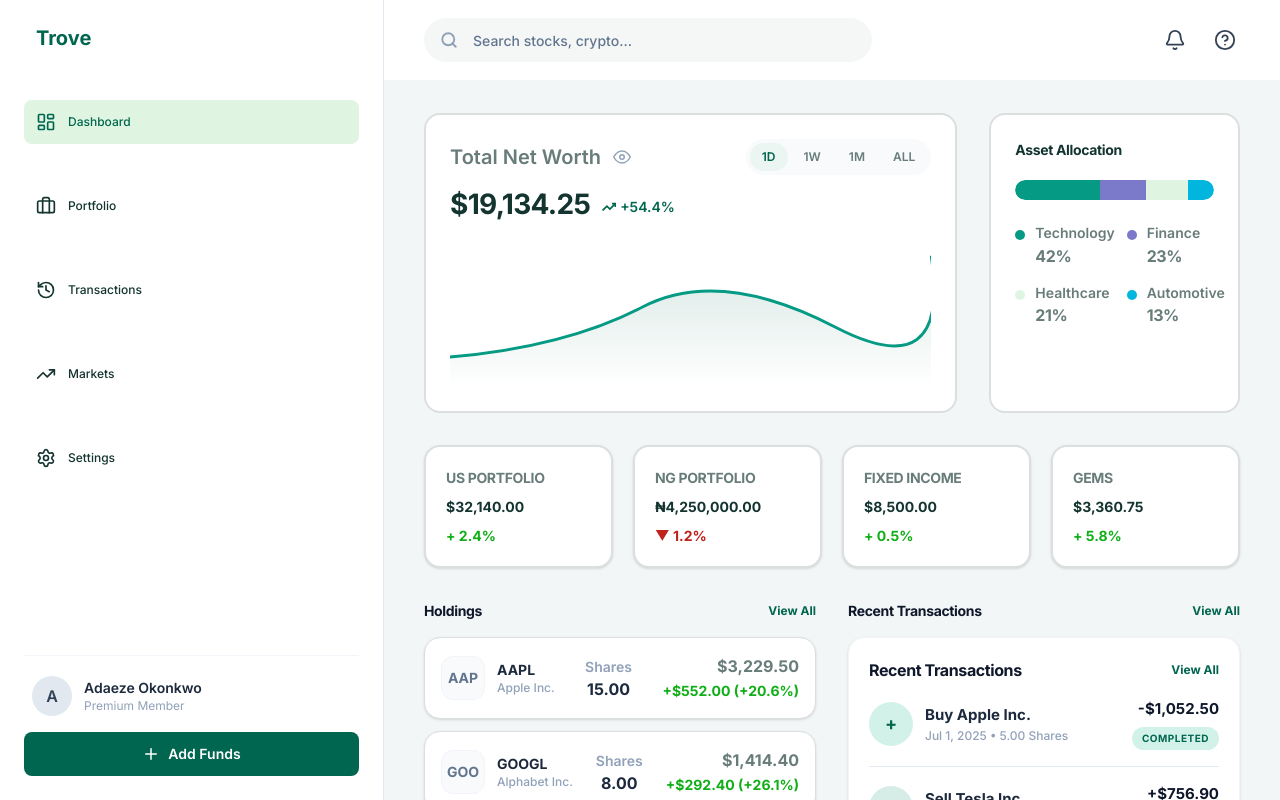
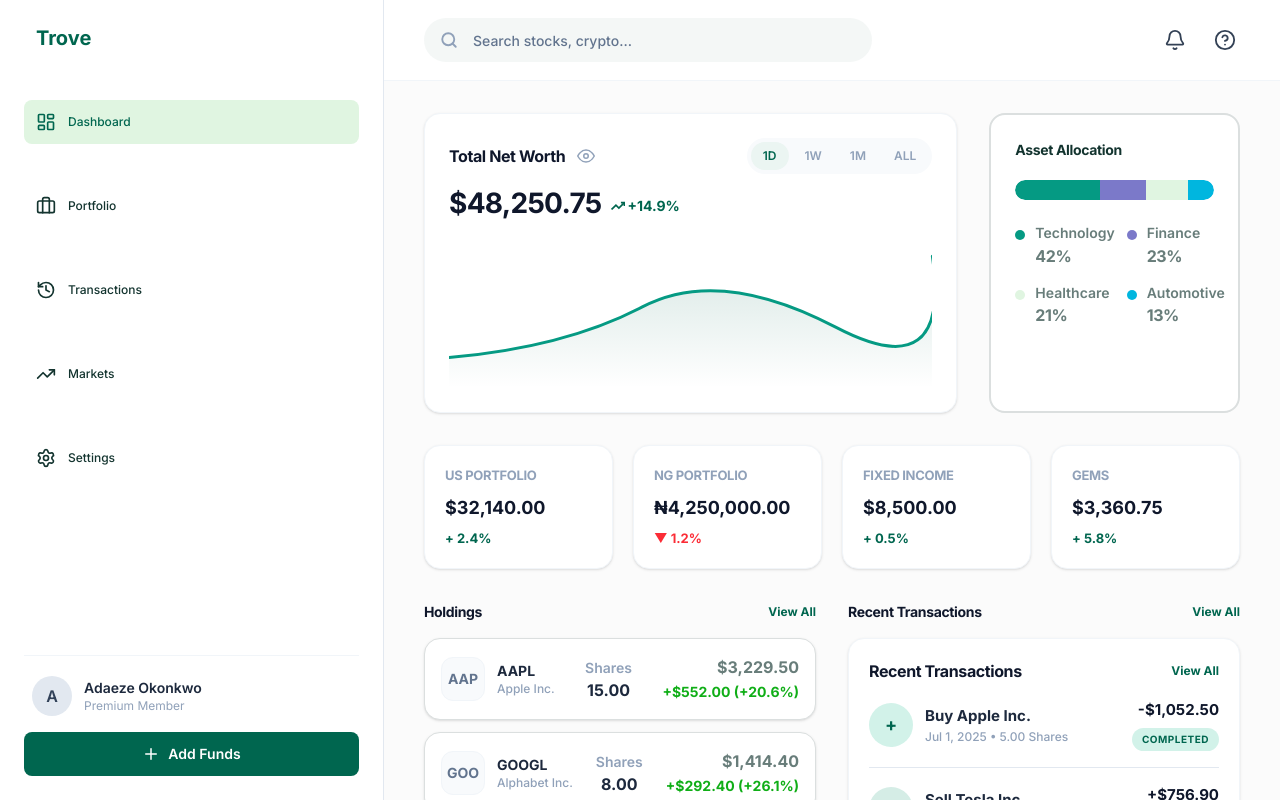
Before and after one commit to phartex/Trove-finance-Assessment, a Next.js app: page /dashboard in a window 1280 px wide. Built offline with nearby package versions, Linux system fonts and the light colour scheme.

Commit message:
restructure the login file to use tanstack query , toast notification and route to dashboard

```diff
--- a/app/components/NetWorthCard.tsx
+++ b/app/components/NetWorthCard.tsx
@@ -1,7 +1,9 @@
 'use client';
 
 import React, { useState } from 'react';
+// Highlight-start: Ensure it is a named import within curly braces
 import { PortfolioSummary, calculatePortfolioChange, formatCurrency } from '../services/portfolioService';
+// Highlight-end
 
 interface NetWorthCardProps {
   summary: PortfolioSummary;
@@ -12,19 +14,20 @@ export default function NetWorthCard({ summary }: NetWorthCardProps) {
   const [showBalance, setShowBalance] = useState(true);
   const [activeTimeframe, setActiveTimeframe] = useState('1D');
 
+  // Destructure the properties returned by your service function
   const { changePercent, isPositive } = calculatePortfolioChange(summary);
   const timeframes = ['1D', '1W', '1M', 'ALL'];
 
   return (
-    <div className="bg-white rounded-2xl border-2 border-border p-6 flex flex-col justify-between h-[300px]">
+    <div className="bg-white rounded-2xl border border-slate-100 p-6 flex flex-col justify-between h-[300px] shadow-sm">
 
-      {/* Top Meta Bar: Title on Left, Custom Tab Filter Switcher on Right */}
+      {/* Top Meta Bar */}
       <div className="flex items-center justify-between mb-2">
         <div className="flex items-center gap-2">
-          <span className="text-[20px] font-semibold text-text-neutral">Total Net Worth</span>
+          <span className="text-[16px] font-bold text-slate-900 tracking-tight">Total Net Worth</span>
           <button
             onClick={() => setShowBalance(!showBalance)}
-            className="p-1 text-slate-400 hover:text-text-neutral transition-colors"
+            className="p-1 text-slate-400 hover:text-slate-600 transition-colors cursor-pointer"
             title={showBalance ? 'Hide balance' : 'Show balance'}
           >
             {showBalance ? (
@@ -41,16 +44,16 @@ export default function NetWorthCard({ summary }: NetWorthCardProps) {
           </button>
         </div>
 
-        {/* Mock Timeframe Selector Deck */}
+        {/* Timeframe Selector */}
         <div className="flex items-center gap-1 bg-slate-50 p-1 rounded-full">
           {timeframes.map((tf) => (
             <button
               key={tf}
               onClick={() => setActiveTimeframe(tf)}
-              className={`text-xs font-semibold px-3 py-1.5 rounded-full transition-all ${
+              className={`text-xs font-semibold px-3 py-1.5 rounded-full transition-all cursor-pointer ${
                 activeTimeframe === tf
                   ? 'bg-[#EBF5F2] text-[#00664F]'
-                  : 'text-text-neutral hover:text-slate-600'
+                  : 'text-slate-400 hover:text-slate-600'
               }`}
             >
               {tf}
@@ -59,46 +62,50 @@ export default function NetWorthCard({ summary }: NetWorthCardProps) {
         </div>
       </div>
 
-      {/* Numerical Metrics: Balance and Trending Indicators */}
-      <div className="flex items-baseline gap-3 mb-1">
-        <h2 className="text-[28px] font-bold text-text-default tracking-tight">
+      {/* Numerical Metrics */}
+      <div className="flex items-baseline gap-2.5 mb-1">
+        <h2 className="text-[28px] font-bold text-slate-900 tracking-tight">
           {showBalance
             ? formatCurrency(summary.totalPortfolioValue, summary.currency)
             : '••••••'
           }
         </h2>
 
-        <div className="flex items-center gap-1 font-semibold text-sm text-[#00664F]">
-          <svg className="w-3.5 h-3.5" viewBox="0 0 24 24" fill="none" stroke="currentColor" strokeWidth="3">
-            <polyline points="23 6 13.5 15.5 8.5 10.5 1 18" />
-            <polyline points="17 6 23 6 23 12" />
-          </svg>
-          <span>+{changePercent.toFixed(1)}%</span>
+        <div className={`flex items-center gap-0.5 font-bold text-sm ${isPositive ? 'text-[#00664F]' : 'text-red-500'}`}>
+          {isPositive ? (
+            <svg className="w-3.5 h-3.5" viewBox="0 0 24 24" fill="none" stroke="currentColor" strokeWidth="3">
+              <polyline points="23 6 13.5 15.5 8.5 10.5 1 18" />
+              <polyline points="17 6 23 6 23 12" />
+            </svg>
+          ) : (
+            <svg className="w-3.5 h-3.5" viewBox="0 0 24 24" fill="none" stroke="currentColor" strokeWidth="3">
+              <polyline points="23 18 13.5 8.5 8.5 13.5 1 6" />
+              <polyline points="17 18 23 18 23 12" />
+            </svg>
+          )}
+          <span>{isPositive ? '+' : '-'}{changePercent.toFixed(1)}%</span>
         </div>
       </div>
 
-      {/* Dynamic Native SVG Interactive Performance Graph */}
+      {/* Interactive Trendline Graph */}
       <div className="w-full flex-1 relative mt-2 min-h-[120px]">
         <svg className="w-full h-full" viewBox="0 0 500 150" preserveAspectRatio="none">
           <defs>
-            {/* Soft Transparent Gradient Mesh Fill under the main trendline */}
             <linearGradient id="chartGradient" x1="0" y1="0" x2="0" y2="1">
-              <stop offset="0%" stopColor="#00664F" stopOpacity="0.15" />
-              <stop offset="100%" stopColor="#00664F" stopOpacity="0.0" />
+              <stop offset="0%" stopColor={isPositive ? '#00664F' : '#EF4444'} stopOpacity="0.15" />
+              <stop offset="100%" stopColor={isPositive ? '#00664F' : '#EF4444'} stopOpacity="0.0" />
             </linearGradient>
           </defs>
 
-          {/* Shaded Area Under Curve */}
           <path
             d="M 0 120 Q 120 110 200 70 T 400 90 T 500 20 L 500 150 L 0 150 Z"
             fill="url(#chartGradient)"
           />
 
-          {/* Primary Stroke Trendline */}
           <path
             d="M 0 120 Q 120 110 200 70 T 400 90 T 500 20"
             fill="none"
-            stroke="#059A83"
+            stroke={isPositive ? '#059A83' : '#EF4444'}
             strokeWidth="3"
             strokeLinecap="round"
           />
--- a/app/dashboard/page.tsx
+++ b/app/dashboard/page.tsx
@@ -1,12 +1,11 @@
 'use client';
 
-import React, { useState, useEffect } from 'react';
+import React from 'react';
+import { useQuery } from '@tanstack/react-query';
 import { useAuth } from '../context/AuthContext';
 import {
   fetchPortfolioData,
   calculateSectorAllocation,
-  getAccountSummaries,
-  PortfolioData,
   formatCurrency
 } from '../services/portfolioService';
 import NetWorthCard from '../components/NetWorthCard';
@@ -15,29 +14,22 @@ import Sidebar from '../components/Sidebar';
 import Header from '../components/Header';
 
 export default function DashboardPage() {
-  const { logout, user } = useAuth();
-  const [portfolioData, setPortfolioData] = useState<PortfolioData | null>(null);
-  const [loading, setLoading] = useState(true);
-  const [error, setError] = useState<string | null>(null);
+  const { logout } = useAuth();
 
-  useEffect(() => {
-    loadPortfolioData();
-  }, []);
+  // TanStack Query orchestration replaces useState + useEffect hooks entirely
+  const {
+    data: portfolioData,
+    isLoading,
+    isError,
+    refetch
+  } = useQuery({
+    queryKey: ['portfolioData'],
+    queryFn: fetchPortfolioData,
+    staleTime: 1000 * 60 * 5, // Keep cache fresh for 5 minutes
+  });
 
-  const loadPortfolioData = async () => {
-    try {
-      setLoading(true);
-      setError(null);
-      const data = await fetchPortfolioData();
-      setPortfolioData(data);
-    } catch (err) {
-      setError('Failed to load portfolio data. Please try again.');
-    } finally {
-      setLoading(false);
-    }
-  };
-
-  if (loading) {
+  // Loading view state matching layout
+  if (isLoading) {
     return (
       <div className="min-h-screen flex flex-col items-center justify-center bg-[#F2F6F6] gap-4">
         <div className="w-10 h-10 border-2 border-transparent border-t-[#00664F] rounded-full animate-spin" />
@@ -46,7 +38,8 @@ export default function DashboardPage() {
     );
   }
 
-  if (error || !portfolioData) {
+  // Error boundary view state matching layout
+  if (isError || !portfolioData) {
     return (
       <div className="min-h-screen flex flex-col items-center justify-center bg-[#F2F6F6] p-6">
         <div className="bg-white rounded-2xl border border-slate-100 p-6 max-w-md w-full text-center shadow-sm">
@@ -56,9 +49,9 @@ export default function DashboardPage() {
             <line x1="12" y1="16" x2="12.01" y2="16" />
           </svg>
           <h3 className="text-lg font-semibold mb-2 text-slate-800">Error Loading Data</h3>
-          <p className="text-slate-500 mb-6">{error || 'Something went wrong'}</p>
+          <p className="text-slate-500 mb-6">Something went wrong while pulling portfolio ledgers.</p>
           <div className="flex gap-4 justify-center">
-            <button onClick={loadPortfolioData} className="px-6 py-3 bg-[#00664F] text-white rounded-xl font-medium hover:bg-[#004d3c] transition-colors">
+            <button onClick={() => refetch()} className="px-6 py-3 bg-[#00664F] text-white rounded-xl font-medium hover:bg-[#004d3c] transition-colors">
               Try Again
             </button>
             <button onClick={logout} className="px-6 py-3 bg-slate-100 text-slate-700 rounded-xl font-medium hover:bg-slate-200 transition-colors">
@@ -70,11 +63,9 @@ export default function DashboardPage() {
     );
   }
 
-  // Filter out DIS (0 shares) so it won't impact our live summary arrays or dynamic visual charts
-  const validHoldings = portfolioData.holdings.filter(h => h.shares > 0);
-
+  // Pre-filtered downstream data matrices
+  const validHoldings = portfolioData.holdings;
   const sectorAllocations = calculateSectorAllocation(validHoldings);
-  const accountSummaries = getAccountSummaries(validHoldings);
 
   const accountCards = [
     { label: 'US Portfolio', value: 32140.00, change: '+ 2.4%', isUp: true, prefix: '$' },
@@ -87,7 +78,7 @@ export default function DashboardPage() {
     <div className="min-h-screen bg-bg-page flex overflow-hidden">
       <Sidebar userName={portfolioData.user.name} />
 
-      <div className="flex-1 h-screen flex flex-col overflow-y-auto bg-[#F2F6F6]">
+      <div className="flex-1 h-screen bg-bg-canvas flex flex-col overflow-y-auto bg-[#F2F6F6]">
         <Header />
 
         <main className="w-full mx-auto px-6 py-8 lg:px-10 flex-1 flex flex-col gap-8">
@@ -110,21 +101,26 @@ export default function DashboardPage() {
           </div>
 
           {/* 2. Middle Sub-portfolio Balance Cards */}
-          <div className="grid grid-cols-1 sm:grid-cols-2 lg:grid-cols-4 gap-5 ">
+          <div className="grid grid-cols-1 sm:grid-cols-2 lg:grid-cols-4 gap-5">
             {accountCards.map((card) => (
-              <div key={card.label} className="bg-white p-5 rounded-2xl border-2 border-border flex flex-col justify-between shadow-sm min-h-[120px]">
-                <span className="text-[14px] font-bold text-text-neutral tracking-tight uppercase">{card.label}</span>
-                <span className="text-[14px] font-bold text-text-default mt-2">
+              <div key={card.label} className="bg-white p-5 rounded-2xl border border-slate-100 flex flex-col justify-between shadow-sm min-h-[120px]">
+                <span className="text-[13px] font-bold text-slate-400 tracking-tight uppercase">{card.label}</span>
+                <span className="text-[18px] font-extrabold text-slate-900 mt-2">
                   {card.prefix}{card.value.toLocaleString(undefined, { minimumFractionDigits: 2 })}
                 </span>
-                <span className={`text-[14px] font-bold mt-2 ${card.isUp ? 'text-success' : 'text-negative'}`}>
+                <span className={`text-[13px] font-bold mt-2 ${card.isUp ? 'text-[#00664F]' : 'text-red-500'}`}>
                   {card.change}
                 </span>
               </div>
             ))}
           </div>
 
+
+
+
           {/* 3. Bottom Section: Side-by-Side Dual Ledger Track (Holdings & Transactions) */}
+
+
           <div className="grid grid-cols-1 lg:grid-cols-2 gap-8 items-start">
 
             {/* Holdings Column Left */}
@@ -187,7 +183,7 @@ export default function DashboardPage() {
             </div>
 
             {/* Recent Transactions Column Right */}
-             <div>
+            <div>
 
               <div className="flex items-center justify-between mb-4">
                 <h3 className="text-[14px] font-bold text-slate-900 tracking-tight">Recent Transactions</h3>
@@ -260,6 +256,7 @@ export default function DashboardPage() {
 
             </div>
 
+          </div>
 
 
 
@@ -267,13 +264,6 @@ export default function DashboardPage() {
 
 
 
-
-
-
-
-
-          </div>
-
         </main>
       </div>
     </div>
--- a/app/layout.tsx
+++ b/app/layout.tsx
@@ -1,6 +1,8 @@
 import type { Metadata } from "next";
 import "./globals.css";
 import { AuthProvider } from "./context/AuthContext";
+import { QueryProvider } from "./providers/QueryProvider";
+import { ToastProvider } from "./providers/ToastProvider";
 
 export const metadata: Metadata = {
   title: "Trove - Investment Portfolio Dashboard",
@@ -23,9 +25,12 @@ export default function RootLayout({
         />
       </head>
       <body className="min-h-full flex flex-col" style={{ fontFamily: "'Inter', -apple-system, BlinkMacSystemFont, 'Segoe UI', Roboto, sans-serif" }}>
-        <AuthProvider>
-          {children}
-        </AuthProvider>
+        <QueryProvider>
+          <AuthProvider>
+            {children}
+            <ToastProvider />
+          </AuthProvider>
+        </QueryProvider>
       </body>
     </html>
   );
--- /dev/null
+++ b/app/providers/QueryProvider.tsx
@@ -0,0 +1,22 @@
+'use client';
+
+import { QueryClient, QueryClientProvider } from '@tanstack/react-query';
+import { ReactNode } from 'react';
+
+const queryClient = new QueryClient({
+  defaultOptions: {
+    queries: {
+      staleTime: 1000 * 60 * 5,
+      refetchOnWindowFocus: false,
+      retry: 2,
+    },
+  },
+});
+
+export function QueryProvider({ children }: { children: ReactNode }) {
+  return (
+    <QueryClientProvider client={queryClient}>
+      {children}
+    </QueryClientProvider>
+  );
+}
--- /dev/null
+++ b/app/providers/ToastProvider.tsx
@@ -0,0 +1,30 @@
+'use client';
+
+import { Toaster } from 'react-hot-toast';
+
+export function ToastProvider() {
+  return (
+    <Toaster
+      position="top-center"
+      toastOptions={{
+        duration: 4000,
+        style: {
+          background: '#13342F',
+          color: '#fff',
+          borderRadius: '12px',
+          padding: '12px 24px',
+        },
+        success: {
+          style: {
+            background: '#059A83',
+          },
+        },
+        error: {
+          style: {
+            background: '#BF221C',
+          },
+        },
+      }}
+    />
+  );
+}
--- a/app/services/portfolioService.ts
+++ b/app/services/portfolioService.ts
@@ -1,7 +1,6 @@
 /**
  * Portfolio Service Layer
- *
- * This service wraps the JSON data and simulates asynchronous API calls.
+ * * This service wraps the JSON data and simulates asynchronous API calls.
  * It handles data transformation and deals with intentional data quirks.
  */
 
@@ -21,6 +20,7 @@ export interface Holding {
   totalCost?: number;
   gainLoss?: number;
   gainLossPercent?: number;
+  priceUnavailable?: boolean; // Flag for UI
 }
 
 export interface Transaction {
@@ -67,7 +67,7 @@ export interface AccountSummary {
   totalValue: number;
 }
 
-// Simulated delay for API calls
+// Simulated network delay
 const SIMULATED_DELAY = 800;
 
 // Sector colors for allocation chart
@@ -89,21 +89,12 @@ const DEFAULT_COLOR = '#687D7A';
  */
 function processHoldings(holdings: any[]): Holding[] {
   return holdings
-    .filter(holding => {
-      // Skip holdings with 0 shares (like DIS) - treated as closed positions
-      // These are excluded from the active portfolio
-      if (holding.shares === 0) {
-        return false;
-      }
-      return true;
-    })
+    .filter(holding => holding.shares > 0) // Skip closed positions completely
     .map(holding => {
       const shares = holding.shares;
       const avgCost = holding.avgCost;
 
       // Handle NVDA's currentPrice = 0
-      // Decision: Treat as "Price unavailable" - set currentValue to null/0
-      // and mark it specially so UI can show appropriate message
       const currentPrice = holding.currentPrice === 0 ? null : holding.currentPrice;
       const currentValue = currentPrice !== null ? shares * currentPrice : 0;
       const totalCost = shares * avgCost;
@@ -115,7 +106,7 @@ function processHoldings(holdings: any[]): Holding[] {
       return {
         ...holding,
         currentPrice: currentPrice !== null ? currentPrice : 0,
-        priceUnavailable: currentPrice === null, // Flag for UI
+        priceUnavailable: currentPrice === null,
         currentValue,
         totalCost,
         gainLoss,
@@ -125,25 +116,19 @@ function processHoldings(holdings: any[]): Holding[] {
 }
 
 /**
- * Simulates API call to fetch portfolio data
+ * Fetch portfolio data wrapper matching TanStack fetcher signature
  */
 export async function fetchPortfolioData(): Promise<PortfolioData> {
-  return new Promise((resolve) => {
+  return new Promise((resolve, reject) => {
     setTimeout(() => {
+      try {
         const processedHoldings = processHoldings(portfolioData.holdings);
 
-      // Recalculate total portfolio value based on processed holdings
-      const totalPortfolioValue = processedHoldings.reduce(
-        (sum, h) => sum + (h.currentValue || 0),
-        0
-      );
-
+        // Use the totalPortfolioValue directly from JSON (don't recalculate)
+        // This preserves the mock data value: 48250.75
         resolve({
           user: portfolioData.user,
-        summary: {
-          ...portfolioData.summary,
-          totalPortfolioValue,
-        },
+          summary: portfolioData.summary,
           holdings: processedHoldings,
           transactions: portfolioData.transactions.map(t => ({
             ...t,
@@ -151,13 +136,13 @@ export async function fetchPortfolioData(): Promise<PortfolioData> {
             status: t.status as 'COMPLETED' | 'PENDING' | 'FAILED',
           })),
         });
+      } catch (err) {
+        reject(new Error('Failed to process structure parsing maps.'));
+      }
     }, SIMULATED_DELAY);
   });
 }
 
-/**
- * Calculates sector allocation from holdings
- */
 export function calculateSectorAllocation(holdings: Holding[]): SectorAllocation[] {
   const sectorMap = new Map<string, number>();
 
@@ -169,7 +154,7 @@ export function calculateSectorAllocation(holdings: Holding[]): SectorAllocation
 
   const totalValue = Array.from(sectorMap.values()).reduce((sum, val) => sum + val, 0);
 
-  const allocations: SectorAllocation[] = Array.from(sectorMap.entries())
+  return Array.from(sectorMap.entries())
     .map(([sector, value]) => ({
       sector,
       value,
@@ -177,13 +162,8 @@ export function calculateSectorAllocation(holdings: Holding[]): SectorAllocation
       color: SECTOR_COLORS[sector] || DEFAULT_COLOR,
     }))
     .sort((a, b) => b.value - a.value);
-
-  return allocations;
 }
 
-/**
- * Groups holdings by sector for account summary
- */
 export function getAccountSummaries(holdings: Holding[]): AccountSummary[] {
   const sectorMap = new Map<string, { positions: number; totalValue: number }>();
 
@@ -202,6 +182,35 @@ export function getAccountSummaries(holdings: Holding[]): AccountSummary[] {
       totalValue: data.totalValue,
     }))
     .sort((a, b) => b.totalValue - a.totalValue);
+}
+
+export function formatCurrency(value: number, currency: string = 'USD'): string {
+  return new Intl.NumberFormat('en-US', {
+    style: 'currency',
+    currency,
+    minimumFractionDigits: 2,
+    maximumFractionDigits: 2,
+  }).format(value);
+}
+
+/**
+ * Formats date to readable string
+ */
+export function formatDate(dateString: string): string {
+  const date = new Date(dateString);
+  return date.toLocaleDateString('en-US', {
+    month: 'short',
+    day: 'numeric',
+    year: 'numeric',
+  });
+}
+
+/**
+ * Formats percentage with sign
+ */
+export function formatPercentage(value: number): string {
+  const sign = value >= 0 ? '+' : '';
+  return `${sign}${value.toFixed(2)}%`;
 }
 
 /**
@@ -260,35 +269,3 @@ export function calculatePortfolioChange(summary: PortfolioSummary): {
     isPositive: change >= 0,
   };
 }
-
-/**
- * Formats currency with proper locale
- */
-export function formatCurrency(value: number, currency: string = 'USD'): string {
-  return new Intl.NumberFormat('en-US', {
-    style: 'currency',
-    currency,
-    minimumFractionDigits: 2,
-    maximumFractionDigits: 2,
-  }).format(value);
-}
-
-/**
- * Formats percentage with sign
- */
-export function formatPercentage(value: number): string {
-  const sign = value >= 0 ? '+' : '';
-  return `${sign}${value.toFixed(2)}%`;
-}
-
-/**
- * Formats date to readable string
- */
-export function formatDate(dateString: string): string {
-  const date = new Date(dateString);
-  return date.toLocaleDateString('en-US', {
-    month: 'short',
-    day: 'numeric',
-    year: 'numeric',
-  });
-}
--- a/package.json
+++ b/package.json
@@ -9,10 +9,12 @@
     "lint": "eslint"
   },
   "dependencies": {
+    "@tanstack/react-query": "^5.101.2",
     "lucide-react": "^1.23.0",
     "next": "16.2.10",
     "react": "19.2.4",
-    "react-dom": "19.2.4"
+    "react-dom": "19.2.4",
+    "react-hot-toast": "^2.6.0"
   },
   "devDependencies": {
     "@tailwindcss/postcss": "^4",
```
Also changed, not shown: app/login/page.tsx (+46 -26 lines), app/page.tsx (+16 -2 lines), app/services/portfolioApi.ts (added, +11 -0 lines), 197 other files (tests, documents, lock files or other folders). Lines whose indentation alone changed are shown as unchanged.
